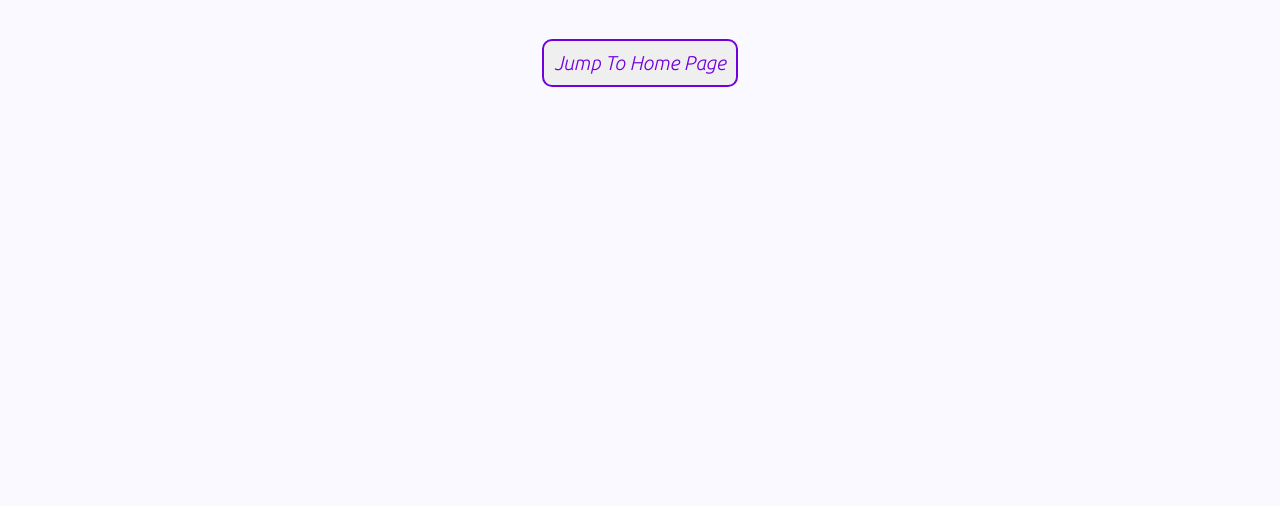
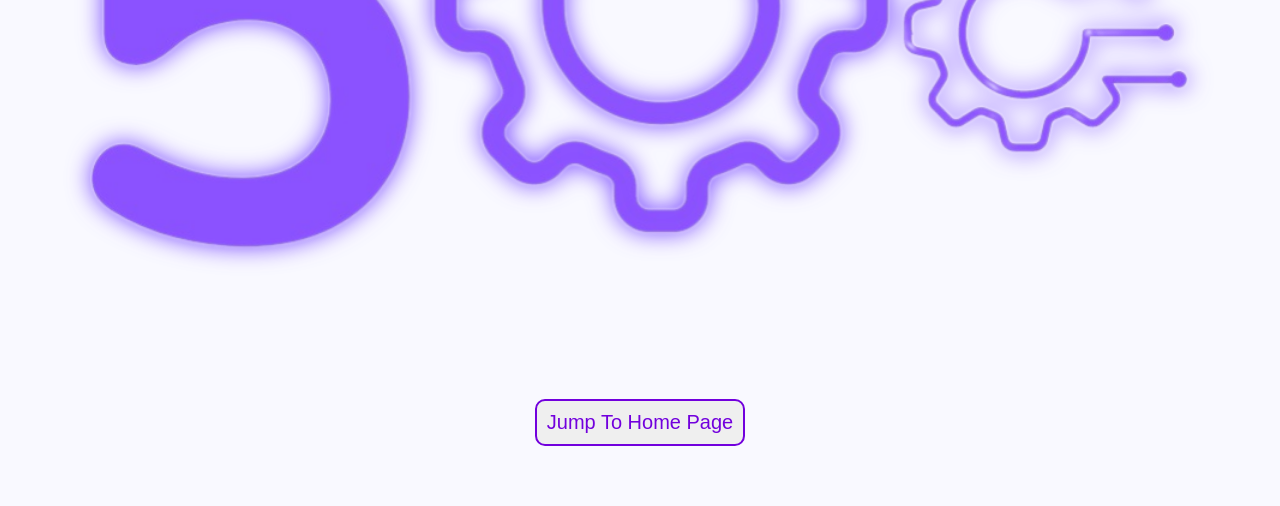
Before and after one commit to Yuheshpandian/Flask-Boilerplate, a Flask app: template Boilerplate/templates/500page.html in a window 1280 px wide. Shown: the part 410-916 px from the top of the page. Before the commit the page ends 497 px from the top, so only its background shows below. Run offline with Flask 3, Linux system fonts and the light colour scheme; the template is opened without the code that fills it, so the values that code supplies are empty.

Commit message:
improved  500 error page

```diff
--- a/Boilerplate/static/css/403.css
+++ b/Boilerplate/static/css/403.css
@@ -1,7 +1,7 @@
 @import url("../css/utilities.css");
 
 .banner {
-   font-size: 33rem;
+   font-size: 30rem;
    font-family: "Sora", sans-serif;
    text-align: center;
    color: #7200dd;
@@ -10,6 +10,6 @@
 em {
    font-style: normal;
    text-shadow: 0 0 20px #000000bd;
-   font-size: 38rem;
+   font-size: 35rem;
    color: #7c0be6;
 }
--- a/Boilerplate/static/css/404.css
+++ b/Boilerplate/static/css/404.css
@@ -4,3 +4,7 @@
    margin: 30px;
    filter: drop-shadow(0px 0px 10px #4400ff98);
 }
+
+.img-section {
+   text-align: center;
+}
--- a/Boilerplate/static/css/500.css
+++ b/Boilerplate/static/css/500.css
@@ -1 +1,11 @@
 @import url("../css/utilities.css");
+
+.img {
+   margin: 30px;
+   filter: drop-shadow(0px 0px 10px #4400ffc2);
+   scale: 1.2;
+}
+
+.img-section {
+   text-align: center;
+}
--- a/Boilerplate/static/css/utilities.css
+++ b/Boilerplate/static/css/utilities.css
@@ -1,5 +1,5 @@
 @import url("https://fonts.googleapis.com/css2?family=Poppins:wght@300;500;700&display=swap");
-@import url("https://fonts.googleapis.com/css2?family=Ubuntu:ital,wght@1,300&display=swap");
+@import url("https://fonts.googleapis.com/css2?family=Ubuntu:wght@1,500&display=swap");
 @import url("https://fonts.googleapis.com/css2?family=Sora:wght@800&display=swap");
 
 * {
@@ -21,11 +21,10 @@
    border: 2.5px solid #7200dd;
    outline: none;
    border-radius: 10px;
-   margin-block: 25px;
    color: #7200dd;
    font-size: 1.25rem;
    font-family: "Ubuntu", sans-serif;
-   transition: 300ms ease-in-out;
+   transition: 250ms ease-in-out;
    margin: 60px;
 }
 
--- a/Boilerplate/templates/404page.html
+++ b/Boilerplate/templates/404page.html
@@ -8,7 +8,7 @@
 </head>
 <body>
     <h1>Oops! Page Not Found</h1>
-    <section class="img" style="text-align: center;"><img src="../static/images/404.png"  width="1000px" alt="img404"></section>
+    <section class="img-section" ><img src="../static/images/404.png" class="img"  width="1000px" alt="img404"></section>
     <section class="btn" >
         <a href={{ url_for("home") }}>
         <button>Jump To Home Page</button>
--- a/Boilerplate/templates/500page.html
+++ b/Boilerplate/templates/500page.html
@@ -8,14 +8,14 @@
 </head>
 <body>
     <h1><strong>Sorry</strong>, something went wrong!</h1>
-    <center>
-        <img src="../static/images/500.jpg">
-    </center>
-    <center>
+    <section class="img-section">
+        <img class="img" src="../static/images/500.png">
+    </section>
+    <section class="btn">
         <a href={{ url_for("home") }}>
             <button>Jump To Home Page</button>
         </a>
-    </center>
+    </section>
 
 </body>
 </html>
```
Also changed, not shown: Boilerplate/static/images/500.png (added).
